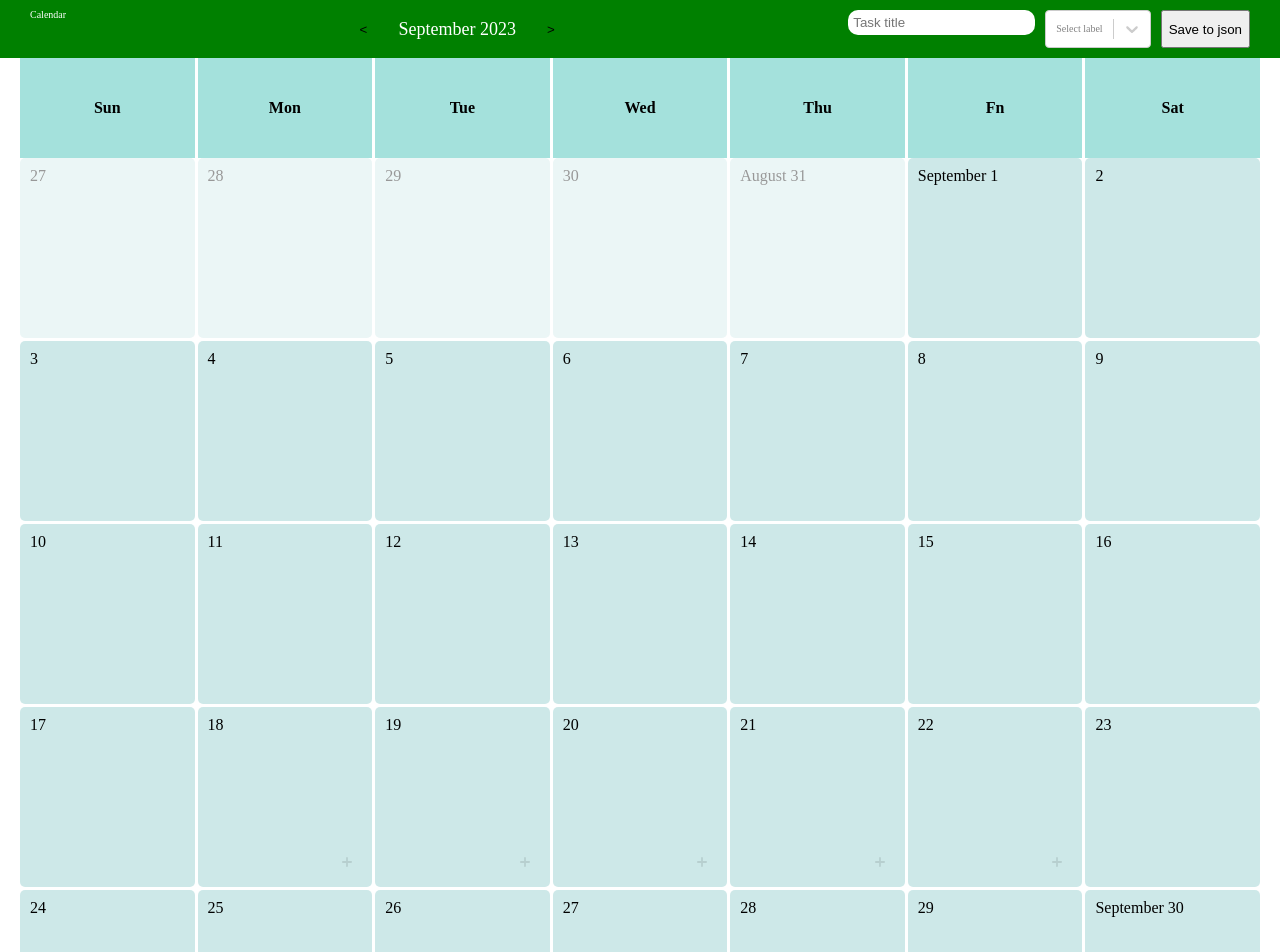
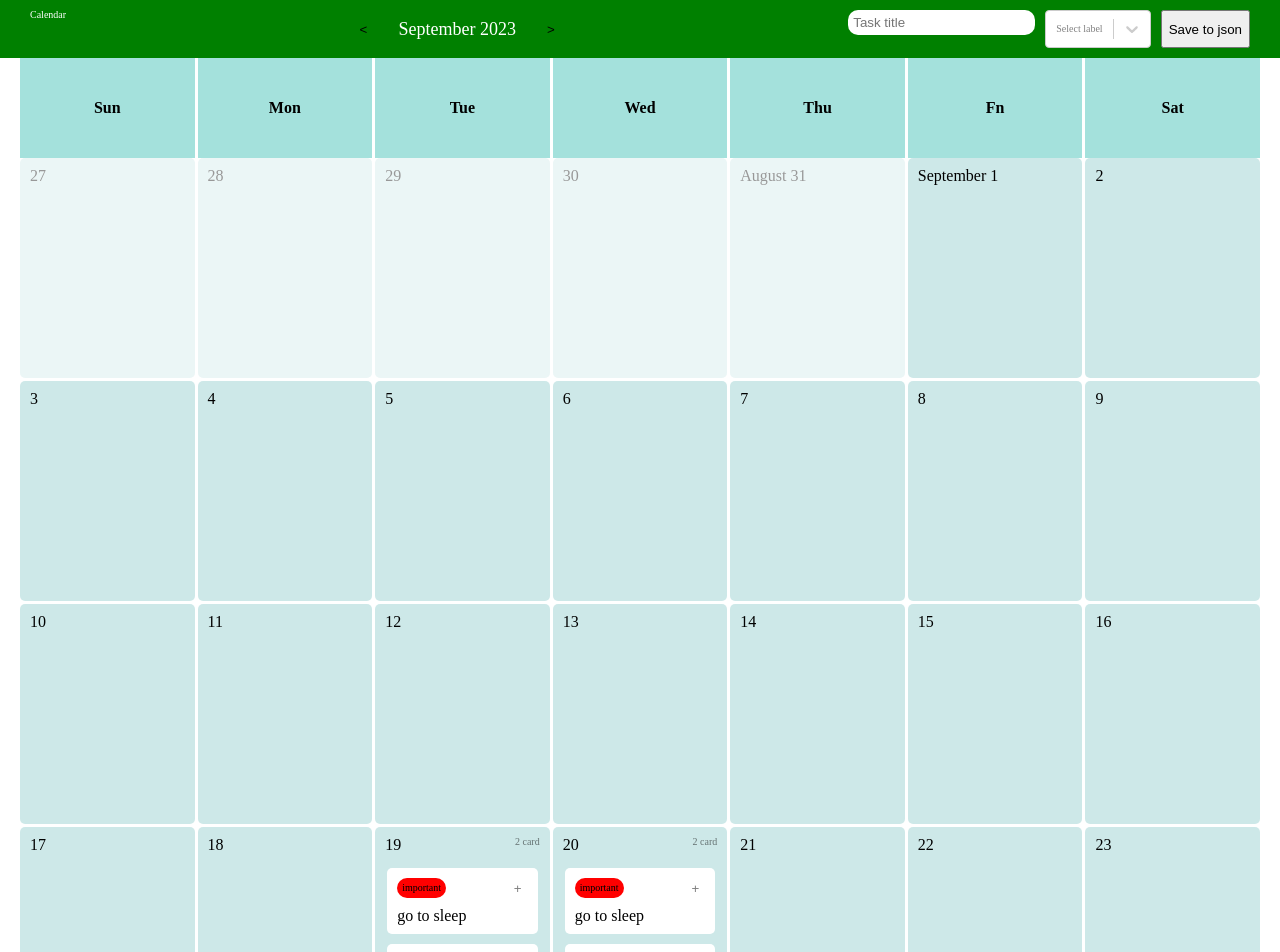
Before and after one commit to OlegHlukh/calendar_tt, a React (Vite) app: page / in a window 1280 px wide. Shown: the top 952 px of the page. Built offline with nearby package versions, Linux system fonts and the light colour scheme.

Commit message:
init task

```diff
--- /dev/null
+++ b/data/labels.ts
@@ -0,0 +1,12 @@
+export const labels = [
+  {
+    id: '1',
+    title: 'important',
+    color: 'red',
+  },
+  {
+    id: '2',
+    title: 'no important',
+    color: 'lightgreen',
+  },
+];
--- /dev/null
+++ b/data/task.ts
@@ -0,0 +1,39 @@
+import { Task } from '../src/stores/tasks';
+
+//'dd/MM/yy
+
+export const initTask = () => {
+  const tasks = new Map<string, Task[]>();
+
+  tasks.set('19/09/23', [
+    {
+      id: '1',
+      date: '18/09/23',
+      labels: ['1'],
+      title: 'go to sleep',
+    },
+    {
+      id: '2',
+      date: '18/09/23',
+      labels: ['2'],
+      title: 'gof',
+    },
+  ]);
+
+  tasks.set('20/09/23', [
+    {
+      id: '3',
+      date: '20/09/23',
+      labels: ['1'],
+      title: 'go to sleep',
+    },
+    {
+      id: '4',
+      date: '20/09/23',
+      labels: ['2'],
+      title: 'gof',
+    },
+  ]);
+
+  return tasks;
+};
--- a/src/components/cell/Cell.styled.ts
+++ b/src/components/cell/Cell.styled.ts
@@ -12,7 +12,7 @@ export const Root = styled.div<{ disable: boolean }>`
   overflow: auto;
 
   border-radius: 5px;
-  height: 18rem;
+  height: 22rem;
 
   & strong {
     font-size: 1.6rem;
--- a/src/components/days/Days.tsx
+++ b/src/components/days/Days.tsx
@@ -38,8 +38,6 @@ const Grid: FC = () => {
         destination.index,
       );
     }
-
-    console.log(result);
   };
 
   return (
--- a/src/components/filter-by-lable/FlterByLabel.tsx
+++ b/src/components/filter-by-lable/FlterByLabel.tsx
@@ -6,10 +6,7 @@ import LabelSelect from '../label/LabelSelect.tsx';
 const FilterByLabel: FC = () => {
   const {
     tasks: { changeFilterByLabel },
-    label,
   } = useStores();
-
-  console.log(label, 'from filter');
 
   const handeChange = (value: string) => {
     changeFilterByLabel(value);
--- a/src/stores/label.ts
+++ b/src/stores/label.ts
@@ -1,4 +1,5 @@
 import { v4 as uuid } from 'uuid';
+import { labels } from '../../data/labels.ts';
 
 export interface Label {
   id: string;
@@ -10,7 +11,7 @@ class LabelStore {
   labels: Label[];
 
   constructor() {
-    this.labels = [];
+    this.labels = labels;
   }
 
   createLabel = (label: Omit<Label, 'id'>) => {
--- a/src/stores/tasks.ts
+++ b/src/stores/tasks.ts
@@ -1,5 +1,6 @@
 import { makeAutoObservable } from 'mobx';
 import { v4 as uuid } from 'uuid';
+import { initTask } from '../../data/task.ts';
 export interface Task {
   id: string;
   title: string;
@@ -13,7 +14,7 @@ class Tasks {
   filterByLabel: string;
 
   constructor() {
-    this.tasks = new Map();
+    this.tasks = initTask();
     this.filterByTitle = '';
     this.filterByLabel = '';
 
```
